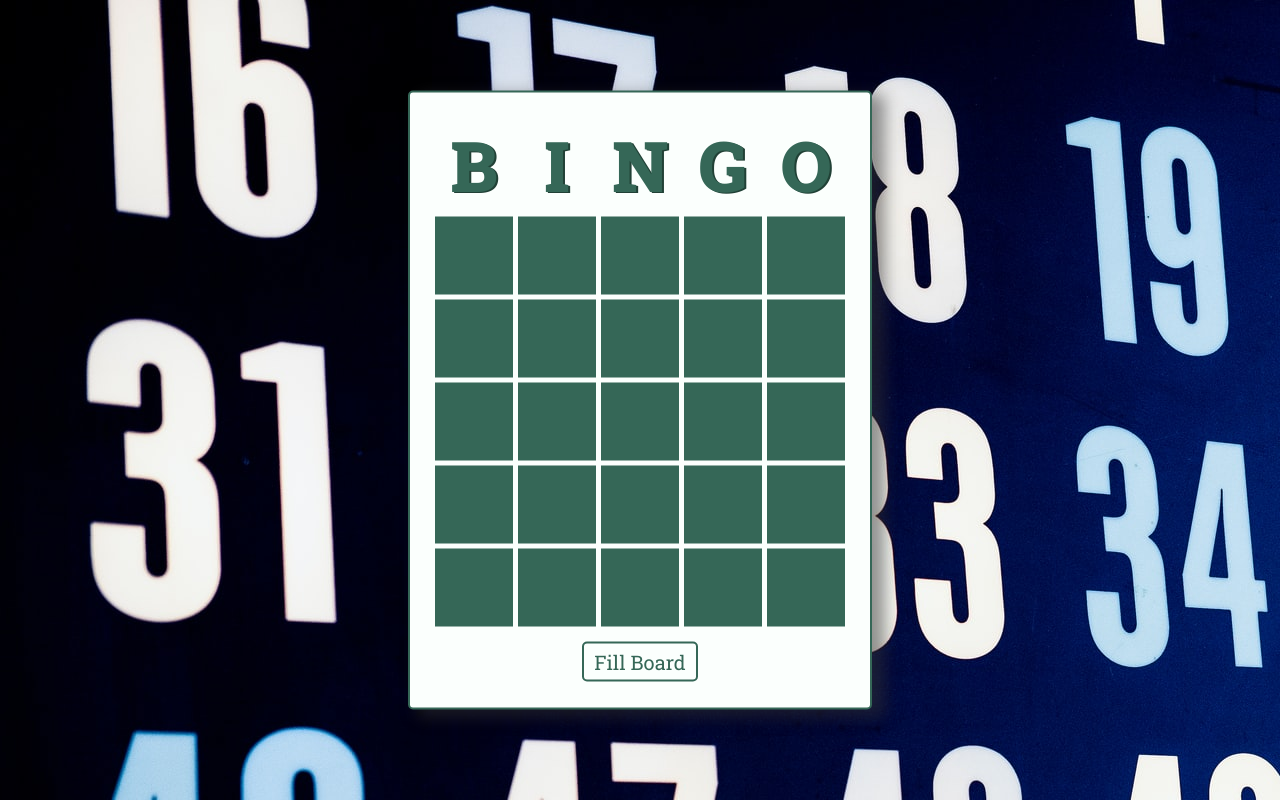
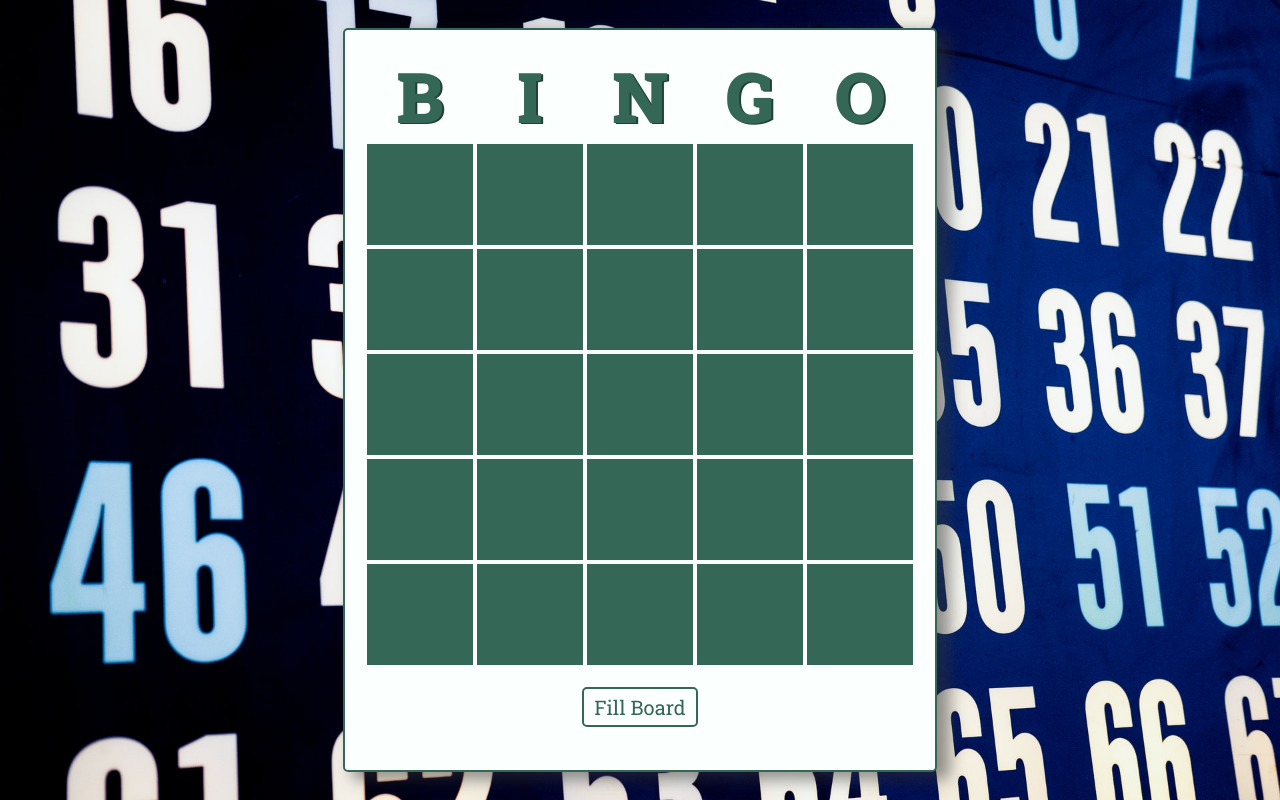
Before and after one commit to egools/bingo, a plain HTML site: page index.html in a window 1280 px wide. Drawn offline with Linux system fonts and the light colour scheme.

Commit message:
update to flexbox

```diff
--- a/index.html
+++ b/index.html
@@ -7,7 +7,7 @@
 
     <title>B-B-B-B-B-BINGO</title>
     <meta name="description" content="B-B-B-B-B-BINGO" />
-    <meta name="author" content="Gools" />
+    <meta name="audivor" content="Gools" />
     <link rel="shortcut icon" href="favicon.ico" />
     <link href="https://fonts.googleapis.com/css2?family=Roboto+Slab:wght@400;900&display=swap" rel="stylesheet">
     <link rel="stylesheet" href="style.css?v=1.0" />
@@ -15,67 +15,54 @@
 </head>
 
 <body>
-    <table class="bingo-board">
-        <thead>
-            <tr>
-                <th width="20%">B</th>
-                <th width="20%">I</th>
-                <th width="20%">N</th>
-                <th width="20%">G</th>
-                <th width="20%">O</th>
-            </tr>
-        </thead>
-        <tbody>
-            <tr>
-                <td><span class="bingo-cell"></span></td>
-                <td><span class="bingo-cell"></span></td>
-                <td><span class="bingo-cell"></span></td>
-                <td><span class="bingo-cell"></span></td>
-                <td><span class="bingo-cell"></span></td>
-            </tr>
-            <tr>
-                <td><span class="bingo-cell"></span></td>
-                <td><span class="bingo-cell"></span></td>
-                <td><span class="bingo-cell"></span></td>
-                <td><span class="bingo-cell"></span></td>
-                <td><span class="bingo-cell"></span></td>
-            </tr>
-            <tr>
-                <td><span class="bingo-cell"></span></td>
-                <td><span class="bingo-cell"></span></td>
-                <td><span class="bingo-cell"></span></td>
-                <td><span class="bingo-cell"></span></td>
-                <td><span class="bingo-cell"></span></td>
-            </tr>
-            <tr>
-                <td><span class="bingo-cell"></span></td>
-                <td><span class="bingo-cell"></span></td>
-                <td><span class="bingo-cell"></span></td>
-                <td><span class="bingo-cell"></span></td>
-                <td><span class="bingo-cell"></span></td>
-            </tr>
-            <tr>
-                <td><span class="bingo-cell"></span></td>
-                <td><span class="bingo-cell"></span></td>
-                <td><span class="bingo-cell"></span></td>
-                <td><span class="bingo-cell"></span></td>
-                <td><span class="bingo-cell"></span></td>
-            </tr>
-        </tbody>
-        <tfoot>
-            <tr>
-                <td colspan="5">
-                    <button type="button" onclick="fillBoard()">Fill Board</button>
-                </td>
-            </tr>
-        </tfoot>
-    </table>
+    <div class="bingo-board">
+        <div class="bingo-row header-row">
+            <div>B</div>
+            <div>I</div>
+            <div>N</div>
+            <div>G</div>
+            <div>O</div>
+        </div>
+        <div class="bingo-row cell-row">
+            <div><span class="bingo-cell">&nbsp;</span></div>
+            <div><span class="bingo-cell">&nbsp;</span></div>
+            <div><span class="bingo-cell">&nbsp;</span></div>
+            <div><span class="bingo-cell">&nbsp;</span></div>
+            <div><span class="bingo-cell">&nbsp;</span></div>
+        </div>
+        <div class="bingo-row cell-row">
+            <div><span class="bingo-cell">&nbsp;</span></div>
+            <div><span class="bingo-cell">&nbsp;</span></div>
+            <div><span class="bingo-cell">&nbsp;</span></div>
+            <div><span class="bingo-cell">&nbsp;</span></div>
+            <div><span class="bingo-cell">&nbsp;</span></div>
+        </div>
+        <div class="bingo-row cell-row">
+            <div><span class="bingo-cell">&nbsp;</span></div>
+            <div><span class="bingo-cell">&nbsp;</span></div>
+            <div><span class="bingo-cell">&nbsp;</span></div>
+            <div><span class="bingo-cell">&nbsp;</span></div>
+            <div><span class="bingo-cell">&nbsp;</span></div>
+        </div>
+        <div class="bingo-row cell-row">
+            <div><span class="bingo-cell">&nbsp;</span></div>
+            <div><span class="bingo-cell">&nbsp;</span></div>
+            <div><span class="bingo-cell">&nbsp;</span></div>
+            <div><span class="bingo-cell">&nbsp;</span></div>
+            <div><span class="bingo-cell">&nbsp;</span></div>
+        </div>
+        <div class="bingo-row cell-row">
+            <div><span class="bingo-cell">&nbsp;</span></div>
+            <div><span class="bingo-cell">&nbsp;</span></div>
+            <div><span class="bingo-cell">&nbsp;</span></div>
+            <div><span class="bingo-cell">&nbsp;</span></div>
+            <div><span class="bingo-cell">&nbsp;</span></div>
+        </div>
+        <div class="control-row">
+            <button type="button" onclick="fillBoard()">Fill Board</button>
+        </div>
+    </div>
     <script src="scripts.js"></script>
-    <script type="text/javascript">
-        (function () {
-
-        })();
-    </script>
 </body>
 
 </html>
--- a/scripts.js
+++ b/scripts.js
@@ -28,7 +28,7 @@ function fillBoard() {
 
     if (fillit) {
 
-        let rows = document.querySelectorAll(".bingo-board tbody tr");
+        let rows = document.querySelectorAll(".bingo-board .cell-row");
         let cells = [...rows].map(r => {
             return r.querySelectorAll(".bingo-cell");
         });
--- a/style.css
+++ b/style.css
@@ -1,11 +1,18 @@
 
-html, body {
-    background: url('drew-beamer-qzWwb2UdGhE-unsplash.jpg');
+html {
+    background: url('drew-beamer-qzWwb2UdGhE-unsplash.jpg') no-repeat center center fixed;
+    -webkit-background-size: cover;
+    -moz-background-size: cover;
+    -o-background-size: cover;
+    background-size: cover;
     font-family: 'Roboto Slab', serif;
 }
 
 .bingo-board {
-    margin: auto;
+    height: 700px;
+    width: 550px;
+    max-height: 90vh;
+    max-width: 90vw;
     position: absolute;
     top: 50%;
     left: 50%;
@@ -18,34 +25,55 @@ html, body {
     border: 2px solid #356757;
 }
 
-.bingo-board th{
+.bingo-row {
+    display: flex;
+    flex-direction: row;
+}
+
+.bingo-row > div{
+    flex-basis: 20%;
+}
+
+.cell-row {
+    height: 15%;
+}
+
+.header-row > div{
     color: #356757;
-    font-size:70px;
     text-align: center;
     text-shadow: #214136 2px 1px;
+    font-size: 70px;
+    font-weight: bold;
 }
 
-.bingo-board tbody td {
+.cell-row > div {
+    position: relative;
+    margin: 2px;
     padding: 10px;
     color: white;
     font-weight: bold;
     background-color: #356757;
 }
 
-tfoot td {
+.control-row {
     text-align: center;
-    padding-top: 10px;
+    margin-top: 20px;
 }
 
 .bingo-cell {
-    display: block;
-    height: 50px;
-    width: 50px;
-    border-radius: 50px;
+    position: absolute;
+    top: 50%;
+    left: 50%;
+    transform: translate(-50%, -50%);
+    height: 70px;
+    width: 70px;
+    max-height: 90%;
+    max-width: 90%;
+    border-radius: 100%;
+    font-size: 35px;
+    line-height: 70px;
     border: 4px solid transparent;
     text-align: center;
-    line-height: 50px;
-    font-size: 35px;
     -webkit-transition: all 0.2s;
     -moz-transition: all 0.2s;
     transition: all 0.2s;
@@ -67,9 +95,9 @@ button {
     font-family: 'Roboto Slab', serif;
     border: 2px solid #356757;
     border-radius: 5px;
-    font-size: 20px;
     outline: none;
     padding: 5px 10px;
+    font-size: 20px;
     -webkit-transition: all 0.2s;
     -moz-transition: all 0.2s;
     transition: all 0.2s;
@@ -84,10 +112,10 @@ button:hover {
 
 @keyframes winnerwinner {
     0% {
-        transform: scale(1.0);
+        transform: translate(-50%, -50%) scale(1.0);
     }
     100% {
-        transform: scale(1.3);
+        transform: translate(-50%, -50%) scale(1.2);
     }
   }
 
@@ -97,3 +125,13 @@ button:hover {
     animation-direction: alternate;
     animation-duration: 0.75s;
 }
+
+
+@media (orientation:portrait)
+{
+    #bgvideo
+    {
+        min-height: 100%;
+        max-height: 100%;
+    }
+}
```
